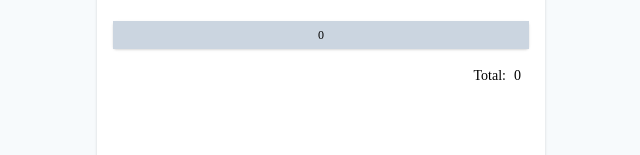
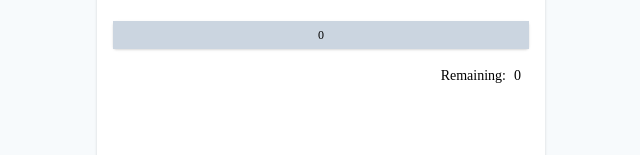
Before and after one commit to jdagmar/budget-planner, a React (Create React App) app: page / in a window 1280 px wide. Shown: the part 238-393 px from the top of the page, without its empty margins (319-959 px from the left). Built offline with nearby package versions, Linux system fonts and the light colour scheme; a web font is replaced by a local one.

Commit message:
Adjust balance word

```diff
--- a/src/components/ExpenseSummary.tsx
+++ b/src/components/ExpenseSummary.tsx
@@ -50,7 +50,7 @@ export const ExpenseSummary = (props: Props) => {
       </div>
 
       <p className="flex justify-end items-center mt-4 text-sm">
-        Total:
+        Remaining:
         <span
           className={`${
             accountBalance < 0 ? 'text-red-700' : ''
```
